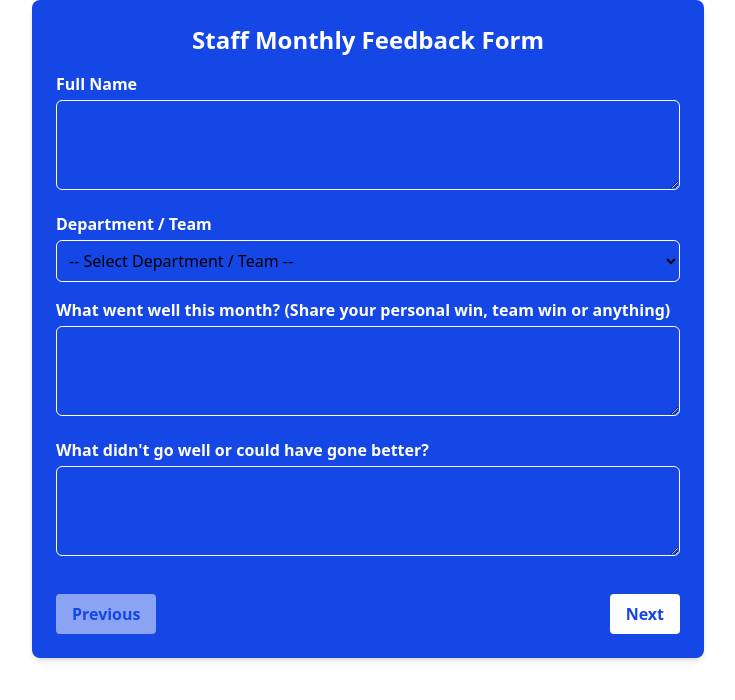
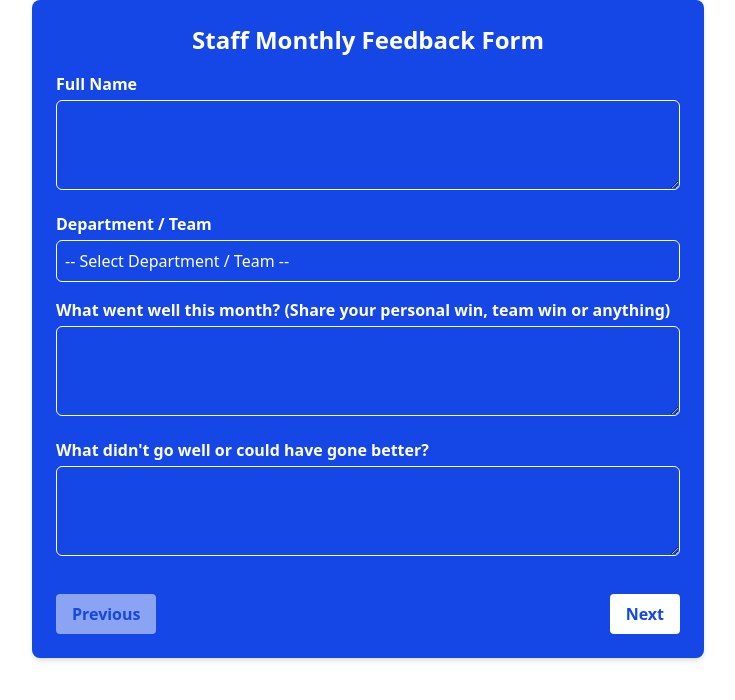
Before and after one commit to Elohor08/feedback_frontend, a React (Vite) app: page / in a window 1280 px wide. Shown: the top 700 px of the page, without its empty margins (272-1007 px from the left). Built offline with nearby package versions, Linux system fonts and the light colour scheme.

Commit message:
Update Feedback.jsx

```diff
--- a/pages/Feedback.jsx
+++ b/pages/Feedback.jsx
@@ -127,11 +127,12 @@ const FeedbackForm = () => {
         </p>
       )}
 
-          {step === 3 && (
+      {step === 3 && (
         <p className="mb-2 font-semibold text-lg">
           How would you rate the following? (1 - Poor, 5 - Excellent)
         </p>
       )}
+
       {pages[step].map(([name, label]) => (
         <div key={name}>
           <label className="block font-semibold mb-1">{label}</label>
@@ -141,12 +142,18 @@ const FeedbackForm = () => {
               name={name}
               value={form[name]}
               onChange={handleChange}
-              className="w-full p-2 border border-white text-black rounded-md"
+              className="w-full p-2 border border-white text-white bg-blue-700 rounded-md appearance-none"
               required
             >
-              <option value="">-- Select Department / Team --</option>
+              <option className="bg-blue-700 text-white" value="">
+                -- Select Department / Team --
+              </option>
               {departments.map((dep) => (
-                <option key={dep} value={dep}>
+                <option
+                  key={dep}
+                  value={dep}
+                  className="bg-blue-700 text-white"
+                >
                   {dep}
                 </option>
               ))}
@@ -156,23 +163,35 @@ const FeedbackForm = () => {
               name={name}
               value={form[name]}
               onChange={handleChange}
-              className="w-full p-2 border border-white text-black rounded-md"
+              className="w-full p-2 border border-white text-white bg-blue-700 rounded-md appearance-none"
               required
             >
-              <option value="">-- Select an option --</option>
-              <option value="Yes, please reach out">Yes, please reach out</option>
-              <option value="No, I am good">No, I am good</option>
-              <option value="Only if necessary">Only if necessary</option>
+              <option className="bg-blue-700 text-white" value="">
+                -- Select an option --
+              </option>
+              <option className="bg-blue-700 text-white" value="Yes, please reach out">
+                Yes, please reach out
+              </option>
+              <option className="bg-blue-700 text-white" value="No, I am good">
+                No, I am good
+              </option>
+              <option className="bg-blue-700 text-white" value="Only if necessary">
+                Only if necessary
+              </option>
             </select>
           ) : isRating(name) ? (
             <select
               name={name}
               value={form.ratings[name]}
               onChange={handleChange}
-              className="w-full p-2 border border-white text-black rounded-md"
+              className="w-full p-2 border border-white text-white bg-blue-700 rounded-md appearance-none"
             >
               {[1, 2, 3, 4, 5].map((num) => (
-                <option key={num} value={num}>
+                <option
+                  key={num}
+                  value={num}
+                  className="bg-blue-700 text-white"
+                >
                   {num}
                 </option>
               ))}
@@ -183,7 +202,7 @@ const FeedbackForm = () => {
               value={form[name]}
               onChange={handleChange}
               rows={3}
-              className="w-full p-2 border border-white text-white rounded-md"
+              className="w-full p-2 border border-white text-white bg-blue-700 rounded-md"
               required={name !== "shoutOuts"}
             />
           )}
@@ -204,7 +223,7 @@ const FeedbackForm = () => {
         {step === pages.length - 1 ? (
           <button
             type="submit"
-            className="bg-green-500 hover:bg-green-600 text-white py-2 px-4 rounded"
+            className="bg-white text-blue-700  py-2 px-4 rounded"
           >
             Submit
           </button>
```
